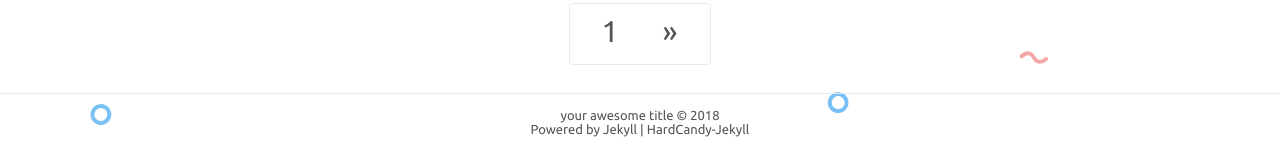
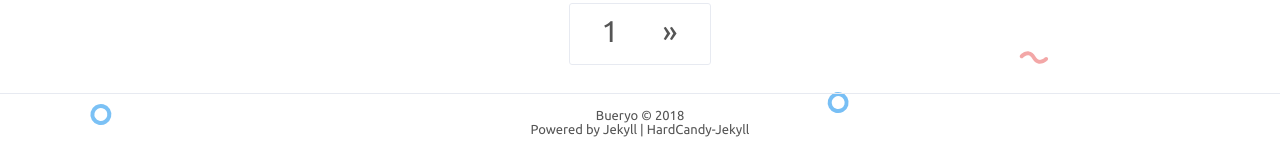
Before and after one commit to sagestar/buer.github.io, a Jekyll site: the page built from index.html, in a window 1280 px wide. Shown: the part 1501-1667 px from the top of the page. Built offline with Jekyll 4.4.1, drawn with Linux system fonts in a browser that asks for light colours; comment, search, counter and statistics services are not loaded.

Commit message:
config little

```diff
--- a/_config.yml
+++ b/_config.yml
@@ -1,7 +1,7 @@
 # Site settings 配置站点
-title: 'your awesome title'
-description: 'your web description'
-keywords: 'your web keywords, another keywords'
+title: 'Bueryo'
+description: '学习笔记 markdown blog'
+keywords: 'Buer, bueryo'
 url: 'https://sagestar.github.io' # your host
 
 # nav 中文字符空格：&emsp;
```
